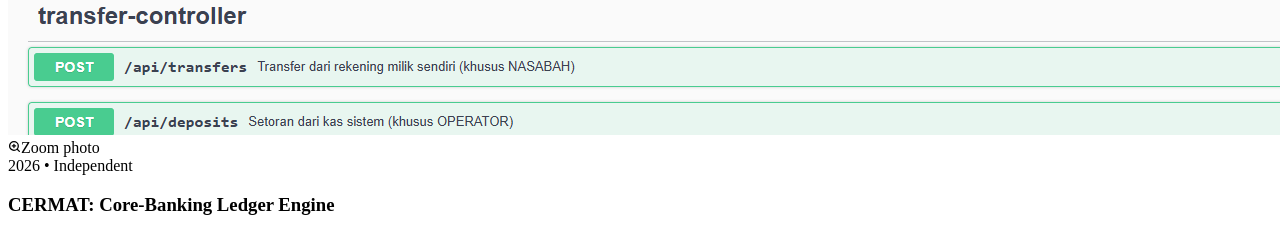
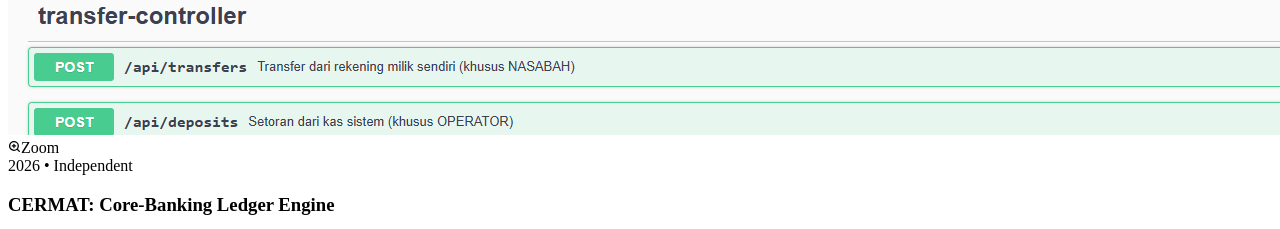
Before and after one commit to syubidin/portfolio-react, a React (Vite) app: page / in a window 1280 px wide. Shown: the part 1860-2089 px from the top of the page. Built offline with nearby package versions, Linux system fonts and the light colour scheme; the HTML template or start-up script is replaced by a standard one.

Commit message:
feat: remove video playing badge indicator in works section

```diff
--- a/src/components/Work.jsx
+++ b/src/components/Work.jsx
@@ -3,12 +3,6 @@ import S from '../content.js';
 import Section from './Section.jsx';
 import Reveal from './Reveal.jsx';
 import SkillIcon from './SkillIcon.jsx';
-
-const PlayIcon = () => (
-  <svg className="hint-icon" viewBox="0 0 24 24" width="13" height="13" aria-hidden="true">
-    <path fill="currentColor" d="M8 5.14v13.72a1 1 0 001.5.86l11-6.86a1 1 0 000-1.72l-11-6.86A1 1 0 008 5.14z" />
-  </svg>
-);
 
 const ZoomIcon = () => (
   <svg className="hint-icon" viewBox="0 0 24 24" width="13" height="13" aria-hidden="true">
@@ -221,23 +215,11 @@ function ProjectMedia({ project, isModal = false, onZoom }) {
         />
       )}
 
-      {/* Replay or Zoom indicator with crisp SVG icons */}
+      {/* Zoom indicator with crisp SVG icon */}
       {!isModal && !hasNoImage && (
         <span className="shot-hint" aria-hidden="true">
-          {showVideo || showGif ? (
-            <>
-              <PlayIcon />
-              <span>Video playing</span>
-              <span className="hint-sep">•</span>
-              <ZoomIcon />
-              <span>Zoom</span>
-            </>
-          ) : (
-            <>
-              <ZoomIcon />
-              <span>Zoom photo</span>
-            </>
-          )}
+          <ZoomIcon />
+          <span>Zoom</span>
         </span>
       )}
 
```
